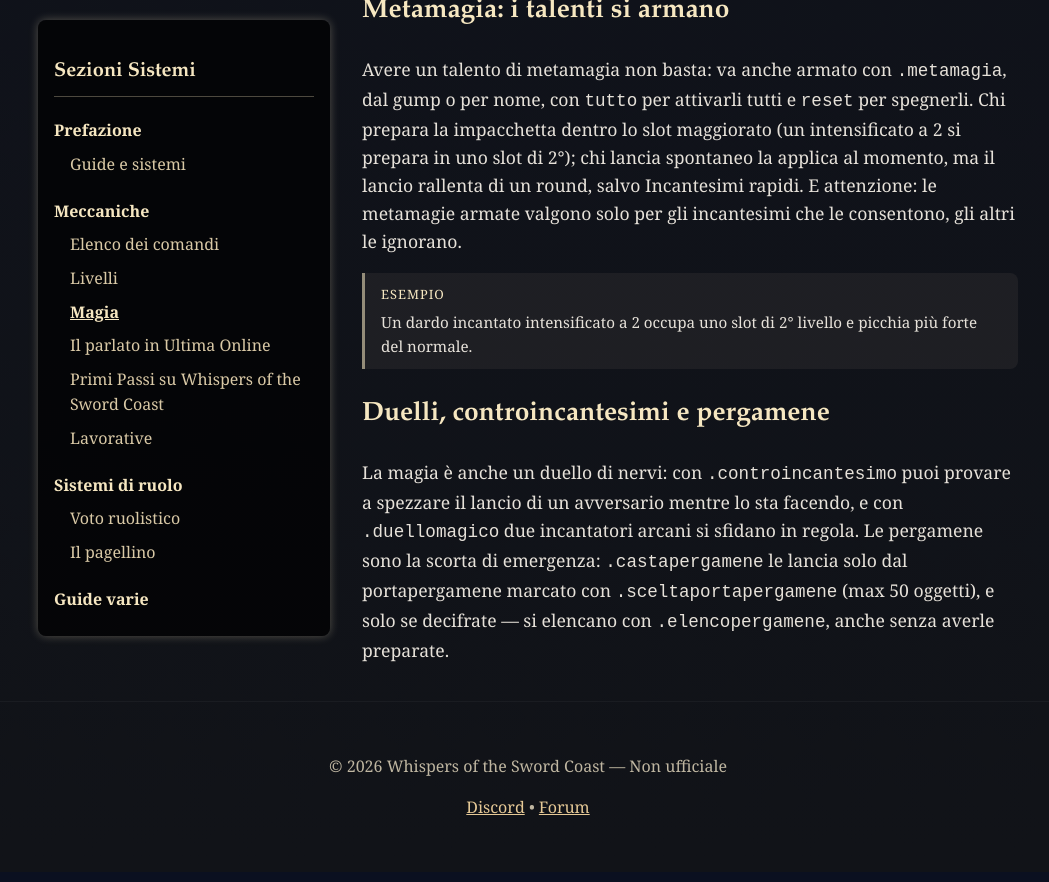
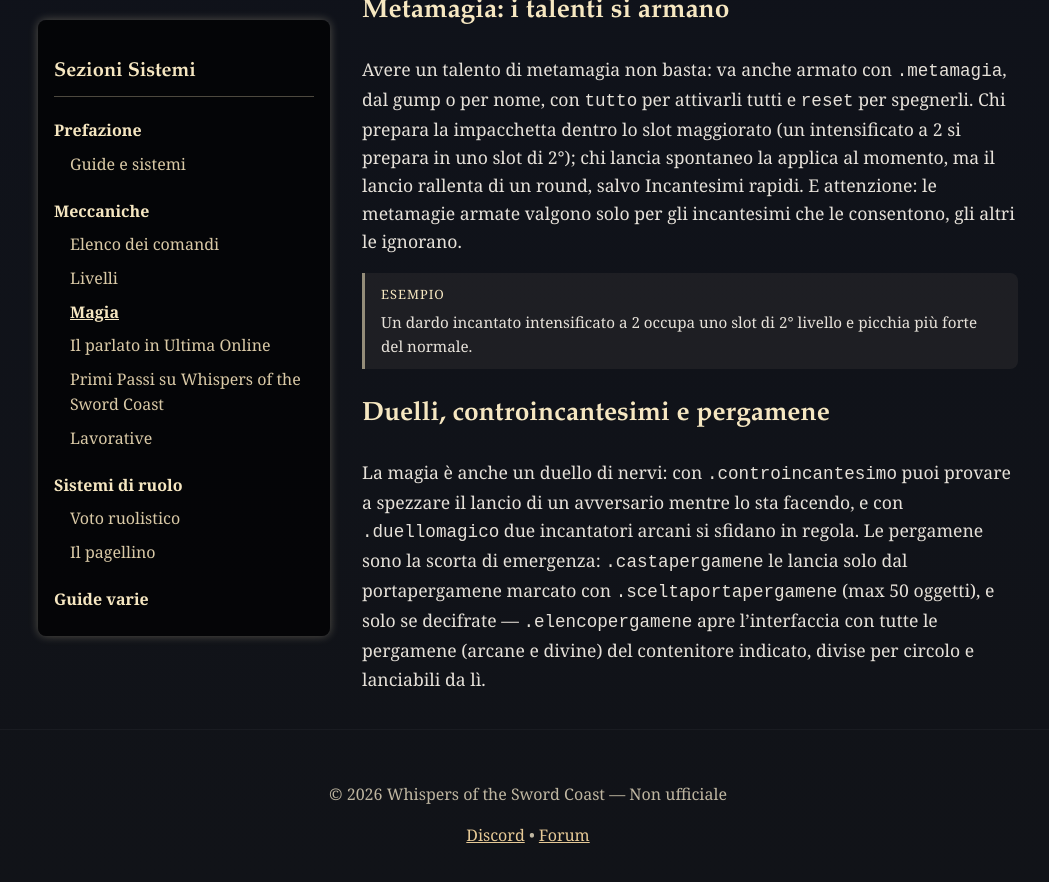
Before and after one commit to whispersoftheswordcoast/whispersoftheswordcoast.github.io, a Jekyll site: the page built from sistemi/magia.md, in a window 1280 px wide and 900 px high, scrolled down 2541 px. Shown: the top 882 px of the window, without its empty margins (112-1161 px from the left). Built offline with Jekyll 4.4.1, drawn with Linux system fonts in a browser that asks for light colours.

Commit message:
Elencopergamene come UI contenitore

```diff
--- a/sistemi/magia.md
+++ b/sistemi/magia.md
@@ -61,4 +61,4 @@
 
 ## Duelli, controincantesimi e pergamene
 
-La magia è anche un duello di nervi: con `.controincantesimo` puoi provare a spezzare il lancio di un avversario mentre lo sta facendo, e con `.duellomagico` due incantatori arcani si sfidano in regola. Le pergamene sono la scorta di emergenza: `.castapergamene` le lancia solo dal portapergamene marcato con `.sceltaportapergamene` (max 50 oggetti), e solo se decifrate — si elencano con `.elencopergamene`, anche senza averle preparate.
+La magia è anche un duello di nervi: con `.controincantesimo` puoi provare a spezzare il lancio di un avversario mentre lo sta facendo, e con `.duellomagico` due incantatori arcani si sfidano in regola. Le pergamene sono la scorta di emergenza: `.castapergamene` le lancia solo dal portapergamene marcato con `.sceltaportapergamene` (max 50 oggetti), e solo se decifrate — `.elencopergamene` apre l'interfaccia con tutte le pergamene (arcane e divine) del contenitore indicato, divise per circolo e lanciabili da lì.
```
Also changed, not shown: sistemi/elencocomandi.md (+1 -1 lines).
